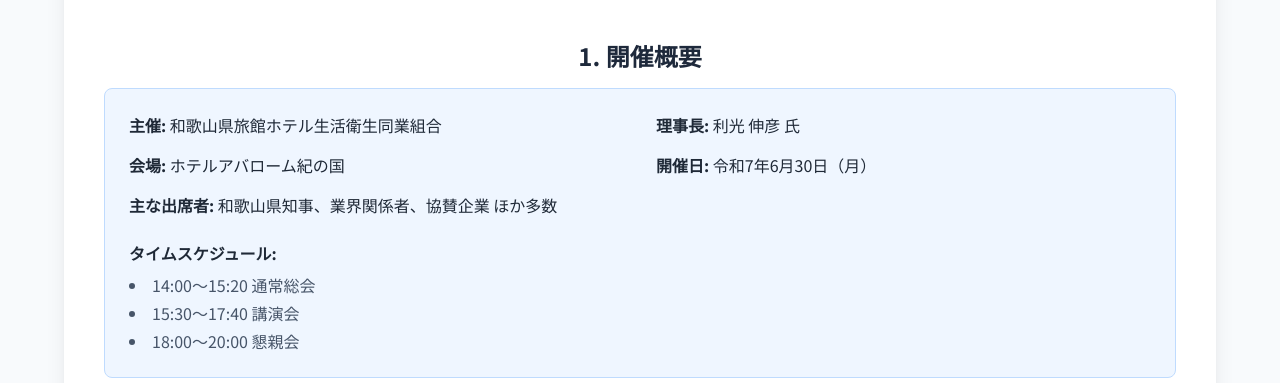
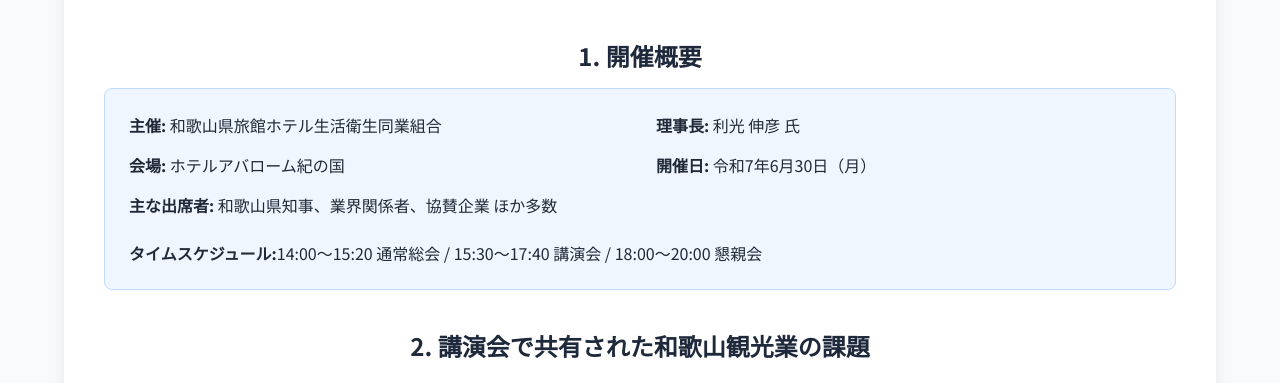
Before and after one commit to customergroupinc/wakayamazenryoren0630, a plain HTML site: page index.html in a window 1280 px wide. Shown: the part 182-565 px from the top of the page. Drawn offline with nearby package versions, Linux system fonts and the light colour scheme.

Commit message:
Update index.html

```diff
--- a/index.html
+++ b/index.html
@@ -29,14 +29,8 @@
                 <div><strong>会場:</strong> ホテルアバローム紀の国</div>
                 <div><strong>開催日:</strong> 令和7年6月30日（月）</div>
                 <div class="md:col-span-2"><strong>主な出席者:</strong> 和歌山県知事、業界関係者、協賛企業 ほか多数</div>
-                <div class="md:col-span-2 pt-2">
-                    <h4 class="font-semibold mb-2">タイムスケジュール:</h4>
-                    <ul class="list-disc list-inside space-y-1 text-slate-600">
-                        <li>14:00～15:20 通常総会</li>
-                        <li>15:30～17:40 講演会</li>
-                        <li>18:00～20:00 懇親会</li>
-                    </ul>
-                </div>
+                <div class="md:col-span-2 pt-2"><strong>タイムスケジュール:</strong>14:00～15:20 通常総会 / 15:30～17:40 講演会 / 18:00～20:00 懇親会
+                                    </div>
             </div>
         </section>
 
```
